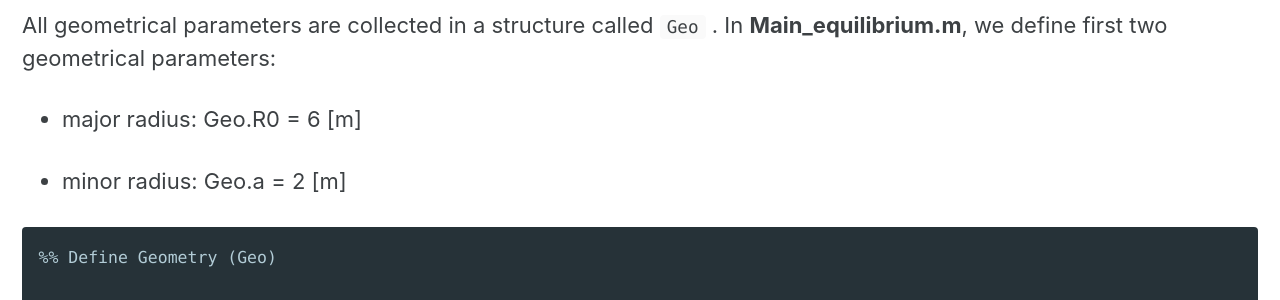
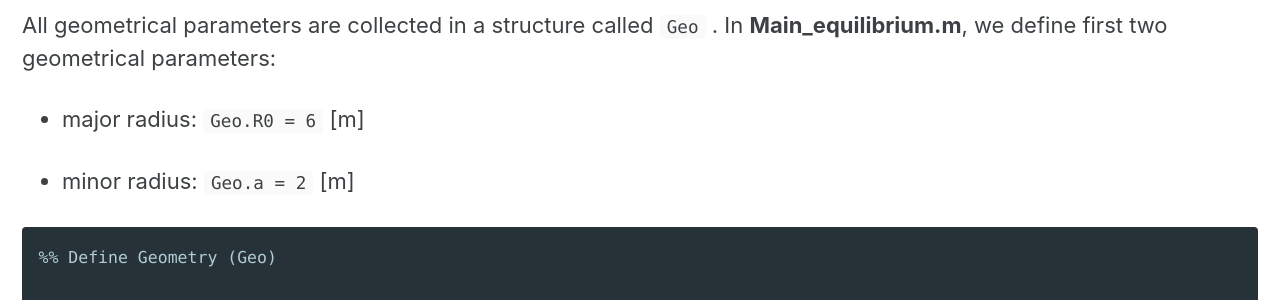
Before and after one commit to GitForTest3141592/TestLab, a Jekyll site: the page built from pages/SimPla_docs.md, in a window 1280 px wide and 900 px high, scrolled down 813 px. Shown: the part 154-454 px from the top of the window. Built offline with Jekyll 4.4.1, drawn with Linux system fonts in a browser that asks for light colours; cached includes are drawn as plain includes; some of the changed text lies outside the part shown.

Commit message:
Update SimPla_docs.md

````diff
--- a/pages/SimPla_docs.md
+++ b/pages/SimPla_docs.md
@@ -18,9 +18,9 @@ First steps require to define essential geometrical and plasma parameters of you
 
 All geometrical parameters are collected in a structure called `Geo` . In **Main_equilibrium.m**, we define first two geometrical parameters:
 
-* major radius: Geo.R0 = 6 [m]
+* major radius: `Geo.R0 = 6` [m]
 
-* minor radius: Geo.a = 2 [m]
+* minor radius: `Geo.a = 2` [m]
 
 ```matlab
 %% Define Geometry (Geo)
````
Also changed, not shown: other parts of pages/SimPla_docs.md (+1 -1 lines).
